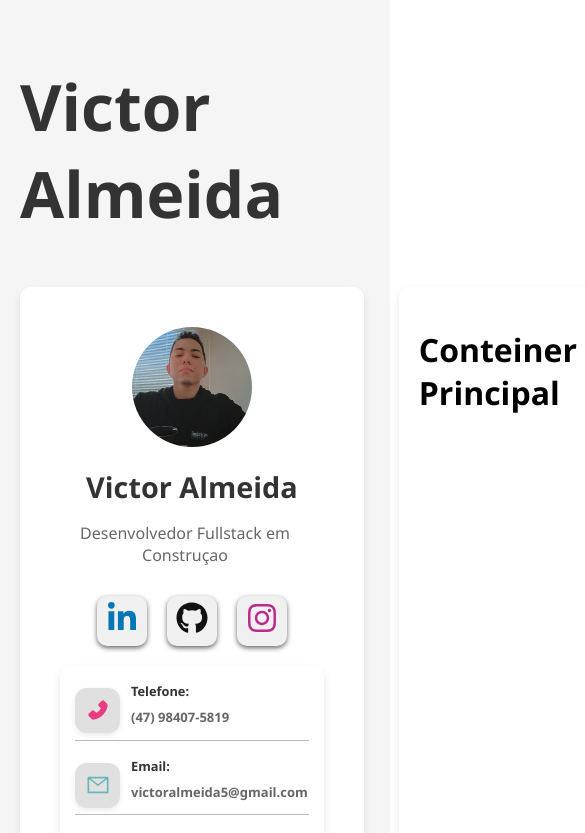
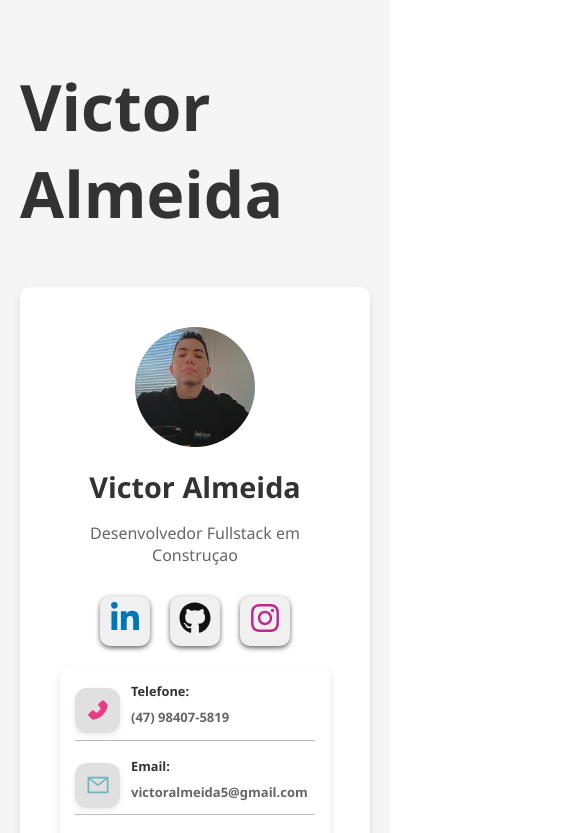
Before and after one commit to victoralmeidaa/react_victor-almeida, a React (Vite) app: page / in a window 390 px wide. Shown: the top 833 px of the page, 585 px wide, since content can reach past the window. Built offline with nearby package versions, Linux system fonts and the light colour scheme.

Commit message:
style: ajuste layout principal e conteiners

```diff
--- a/src/styles/Layout.css
+++ b/src/styles/Layout.css
@@ -47,3 +47,14 @@ html, body {
 .conteines > :last-child {
   flex: 1; /* MainContainer (70%) */
 }
+
+@media (max-width: 768px) {
+  .conteines {
+    flex-direction: column;
+  }
+
+  .conteines > :first-child,
+  .conteines > :last-child {
+    flex: 1;
+  }
+}
--- a/src/styles/Perfil.css
+++ b/src/styles/Perfil.css
@@ -20,7 +20,6 @@
 .perfil-descricao{
   font-size: 1rem;
   color: #666;
-  max-width: 250px;
   margin-bottom: 30px;
 }
 
```
